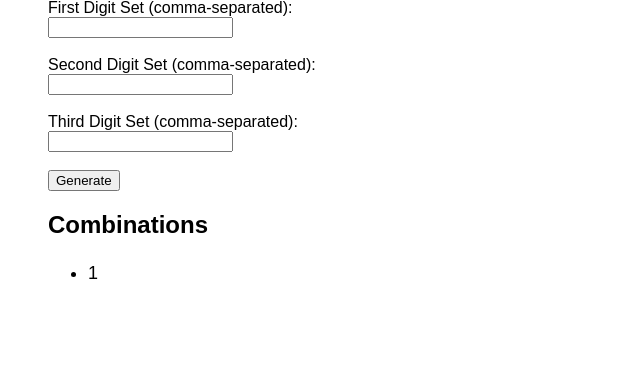
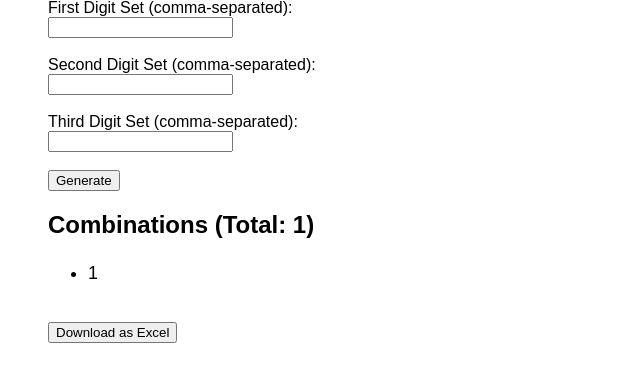
Before and after one commit to maheshtheril/double_digit_app, a Flask app: template templates/index.html in a window 1280 px wide. Shown: the part 129-511 px from the top of the page, without its empty margins (0-640 px from the left). Run offline with Flask 3, Linux system fonts and the light colour scheme; the template is opened without the code that fills it: most values are stand-ins (such as "Sample title", 1, 10 or a date in 2020).

Commit message:
Fix: show Download as Excel button

```diff
--- a/app.py
+++ b/app.py
@@ -13,7 +13,8 @@ def is_double_digit_pattern(num_str):
 @app.route("/", methods=["GET", "POST"])
 def index():
     global latest_results
-    results = []
+    results = [combo for _, combo in grouped_results]
+
     if request.method == "POST":
         set1 = request.form["set1"].split(",")
         set2 = request.form["set2"].split(",")
--- a/templates/index.html
+++ b/templates/index.html
@@ -36,12 +36,18 @@
     </form>
 
    {% if results %}
-        <h2>Combinations</h2>
+  <h2>Combinations (Total: {{ results|length }})</h2>
   <ul>
     {% for number in results %}
       <li>{{ number }}</li>
     {% endfor %}
   </ul>
+
+  <br>
+  <a href="/download">
+    <button>Download as Excel</button>
+  </a>
 {% endif %}
+
 </body>
 </html>
```
Lines whose indentation alone changed are shown as unchanged.
